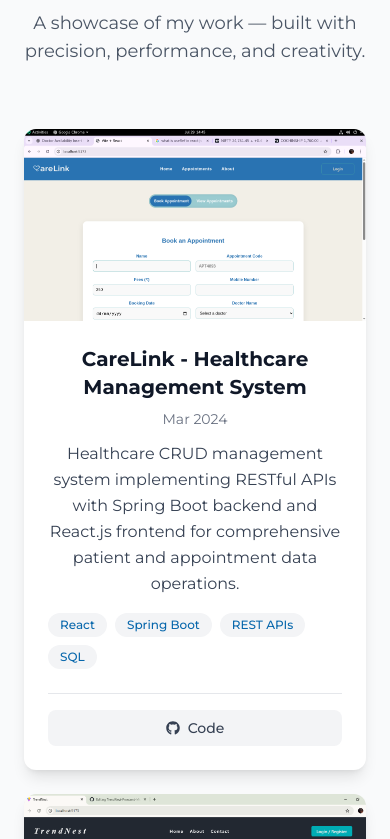
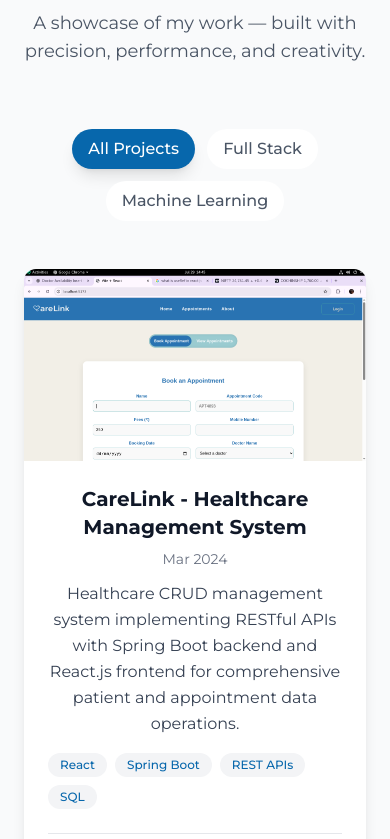
Before and after one commit to Alan-P-J/React_Tailwind_Portfolio_Demo, a React (Vite) app: page / in a window 390 px wide. Shown: the part 3985-4824 px from the top of the page. Built offline with nearby package versions, Linux system fonts and the light colour scheme; a web font is replaced by a local one.

Commit message:
Footer added

```diff
--- a/src/App.jsx
+++ b/src/App.jsx
@@ -7,9 +7,9 @@ import Header from './components/Header'
 import About from './components/About';
 import ToTop from './components/ToTop';
 import Skills from './components/Skills';
-import HeroSection from './components/herodemo';
 import Projects from './components/Projects';
 import Contact from './components/Contact';
+import Footer from './components/footer';
 
 function App() {
 const [activeSection, setActiveSection] = useState('home');
@@ -55,7 +55,6 @@ useEffect(() => {
       });
     },
     {
-
       threshold: 0.3,
       rootMargin: '0px 0px -15% 0px',
     }
@@ -84,6 +83,7 @@ useEffect(() => {
       <Skills ref={sectionRefs.skills}></Skills>
       <Projects ref={sectionRefs.project}></Projects>
       <Contact ref={sectionRefs.contact}></Contact>
+      <Footer></Footer>
       {isVisible&&
       <ToTop onTop={onTop} ></ToTop>}
        <ToastContainer
--- a/src/components/Projects.jsx
+++ b/src/components/Projects.jsx
@@ -1,10 +1,15 @@
-import React, { forwardRef } from 'react';
-import { FaExternalLinkAlt, FaGithub, FaInfoCircle } from 'react-icons/fa';
-import { SiReact, SiSpringboot, SiMongodb, SiTailwindcss, SiDocker } from 'react-icons/si';
+import React, { forwardRef, useState } from 'react';
+import {FaGithub} from 'react-icons/fa';
+
 import ecommerceImg from "../assets/Home.png";
 import weatherImg from "../assets/Screenshot from 2025-07-29 14-45-41.png";
 import carelinkImg from "../assets/Screenshot from 2025-10-29 14-47-50.png";
+import TodoList from "../assets/Screenshot from 2025-10-29 09-52-54.png";
+
+
 const Projects = forwardRef((props, ref) => {
+  const [activeCategory, setActiveCategory] = useState('all');
+
   const projects = [
     {
       id: 1,
@@ -12,13 +17,13 @@ const Projects = forwardRef((props, ref) => {
       date: "Mar 2024",
       description: "Healthcare CRUD management system implementing RESTful APIs with Spring Boot backend and React.js frontend for comprehensive patient and appointment data operations.",
       image: weatherImg,
+      category: "fullstack",
       features: [
 
       ],
       techStack: {
-        frontend: [{ icon: SiReact, name: "React" }, { icon: SiSpringboot, name: "Spring Boot" },{ icon: SiSpringboot, name: "REST APIs" },{ icon: SiSpringboot, name: "SQL" }],
+        frontend: [{ name: "React" }, { name: "Spring Boot" },{ name: "REST APIs" },{ name: "SQL" }],
       },
-      liveDemo: "https://weather.alanj.dev",
       sourceCode: "https://github.com/Alan-P-J/CareLink-using-Spring-boot",
 
     },
@@ -28,14 +33,14 @@ const Projects = forwardRef((props, ref) => {
       date: "Nov 2024",
       description: "A complete full-stack e-commerce platform featuring a Vue.js frontend for seamless user experience and a Spring Boot backend for robust API services, delivering a modern shopping solution.",
       image: ecommerceImg,
+      category: "fullstack",
       features: [
 
       ],
       techStack: {
-        frontend: [{ icon: SiReact, name: "Vue" }, { icon: SiTailwindcss, name: "Tailwind CSS" }],
-        backend: [{ icon: SiSpringboot, name: "Spring Boot" }, { icon: SiMongodb, name: "MYSQL" }],
+        frontend: [{ name: "Vue" }, { name: "Tailwind CSS" }],
+        backend: [{ name: "Spring Boot" }, { name: "MYSQL" }],
       },
-      liveDemo: "https://ecommerce-demo.alanj.dev",
       sourceCode: "https://github.com/Alan-P-J/TrendNest-full-code",
 
     },
@@ -45,24 +50,56 @@ const Projects = forwardRef((props, ref) => {
       date: "Jan 2024",
       description: "A blockchain-based property ownership platform featuring smart contracts for secure transactions, KYC verification, price prediction using machine learning, and decentralized document storage via IPFS.",
       image: carelinkImg,
+      category: [ "fullstack", "machinelearning" ],
       features: [
 
       ],
       techStack: {
-        frontend: [{ icon: SiReact, name: "Jquery" }, { icon: SiTailwindcss, name: "Tailwind CSS" }],
-        backend: [{ icon: SiSpringboot, name: "Python Flask" },{ icon: SiSpringboot, name: "Solidity" },{ icon: SiSpringboot, name: "MYSSQL" } ],
+        frontend: [{ name: "Jquery" }, { name: "Tailwind CSS" }],
+        backend: [{ name: "Python Flask" },{ name: "Solidity" },{ name: "MYSQL" } ],
       },
-      liveDemo: "https://taskmanager.alanj.dev",
       sourceCode: "https://github.com/Alan-P-J/Blockeste",
 
     },
 
+{
+  id: 5,
+  title: "To-Do List with Admin Module",
+  date: "Aug 2024",
+  description: "A comprehensive task management system with integrated Admin Module that streamlines task assignment, tracking, and management within teams. Enhances productivity, accountability, and timely project delivery through efficient task delegation and monitoring.",
+  image: TodoList,
+  category: "fullstack",
+  features: [
+
+  ],
+  techStack: {
+    frontend: [{ name: "JQuery" }, { name: "CSS" }],
+    backend: [{ name: "JavaScript" }, ],
+  },
+  sourceCode: "https://github.com/Alan-P-J/To-Do-List",
+
+},
   ];
+
+  const categories = [
+  { id: 'all', name: 'All Projects' },
+  { id: 'fullstack', name: 'Full Stack' },
+  { id: 'machinelearning', name: 'Machine Learning' }
+];
+
+const filteredProjects = activeCategory === 'all'
+  ? projects
+  : projects.filter(project =>
+      Array.isArray(project.category)
+        ? project.category.includes(activeCategory)
+        : project.category === activeCategory
+    );
+  const displayProjects = activeCategory === 'all' ? projects.slice(0, 3) : filteredProjects;
 
   return (
     <section ref={ref} id="project" className="min-h-screen py-20 scroll-mt-24 md:pt-33 bg-gray-50 dark:bg-gray-900">
       <div className="container px-6 mx-auto">
-        {/* Section Header */}
+
         <div className="mb-16 text-center">
           <h2 className="mb-3 text-4xl font-bold text-gray-900 dark:text-white">
             Featured Projects
@@ -72,14 +109,29 @@ const Projects = forwardRef((props, ref) => {
           </p>
         </div>
 
-        {/* Project Grid */}
-     <div className="grid grid-cols-1 gap-6 sm:gap-8 md:grid-cols-2 lg:grid-cols-3">
-  {projects.map((project) => (
-    <div
-      key={project.id}
-      className="flex flex-col overflow-hidden transition-all duration-300 bg-white rounded-xl shadow-lg hover:shadow-xl dark:bg-gray-800 hover:scale-[1.02]"
-    >
-              {/* Project Image */}
+        <div className="flex flex-wrap justify-center gap-3 mb-12">
+          {categories.map(category => (
+            <button
+              key={category.id}
+              onClick={() => setActiveCategory(category.id)}
+              className={`px-4 py-2 rounded-full font-medium transition-all duration-300 ${
+                activeCategory === category.id
+                  ? 'bg-[#0767ac] text-white shadow-lg'
+                  : 'bg-white dark:bg-gray-800 text-gray-600 dark:text-gray-400 hover:bg-blue-50 dark:hover:bg-blue-900/20'
+              }`}
+            >
+              {category.name}
+            </button>
+          ))}
+        </div>
+
+        <div className="grid grid-cols-1 gap-6 sm:gap-8 md:grid-cols-2 lg:grid-cols-3">
+          {displayProjects.map((project) => (
+            <div
+              key={project.id}
+              className="flex flex-col overflow-hidden transition-all duration-300 bg-white rounded-xl shadow-lg hover:shadow-xl dark:bg-gray-800 hover:scale-[1.02]"
+            >
+
               <div className="relative overflow-hidden aspect-video group">
                 <img
                   src={project.image}
@@ -88,24 +140,16 @@ const Projects = forwardRef((props, ref) => {
                 />
                 <div className="absolute inset-0 transition-opacity duration-300 opacity-0 bg-gradient-to-t from-black/20 to-transparent group-hover:opacity-100" />
 
-                {/* Status Badge
-                <div className="absolute top-3 left-3">
-                  <span className="px-2 py-1 text-xs font-semibold text-white bg-green-600 rounded-full">
-                    {project.status}
-                  </span>
-                </div> */}
+
               </div>
 
-              {/* Project Content */}
               <div className="flex flex-col flex-1 p-6">
                 <div className="flex-1">
                   <h3 className="mb-2 text-xl font-bold text-gray-900 dark:text-white">{project.title}</h3>
                   <p className="mb-3 text-sm text-gray-500 dark:text-gray-400">{project.date}</p>
                   <p className="mb-4 leading-relaxed text-gray-700 dark:text-gray-300">{project.description}</p>
 
-                  {/* Features */}
                   <div className="mb-4">
-                    {/* <h4 className="mb-2 text-sm font-semibold text-gray-900 dark:text-white">Key Features:</h4> */}
                     <ul className="space-y-1 text-sm text-gray-600 dark:text-gray-400">
                       {project.features.map((feature, i) => (
                         <li key={i} className="flex items-start">
@@ -116,9 +160,8 @@ const Projects = forwardRef((props, ref) => {
                     </ul>
                   </div>
 
-                  {/* Tech Stack */}
                   <div className="mb-6">
-                    {/* <h4 className="mb-2 text-sm font-semibold text-gray-900 dark:text-white">Tech Stack:</h4> */}
+
                     <div className="flex flex-wrap gap-2">
                       {Object.entries(project.techStack).flatMap(([category, techs]) =>
                         techs.map((tech, i) => (
@@ -126,7 +169,6 @@ const Projects = forwardRef((props, ref) => {
                             key={`${category}-${i}`}
                             className="text-[#0767ac] inline-flex items-center gap-1 px-3 py-1 text-xs font-medium  bg-gray-100 rounded-full dark:bg-gray-700 dark:text-gray-200"
                           >
-                            {/* <tech.icon size={12} /> */}
                             {tech.name}
                           </span>
                         ))
@@ -135,19 +177,7 @@ const Projects = forwardRef((props, ref) => {
                   </div>
                 </div>
 
-                {/* Action Buttons */}
                 <div className="flex gap-3 pt-4 border-t border-gray-200 dark:border-gray-700">
-                  {/* {project.liveDemo && (
-                    <a
-                      href={project.liveDemo}
-                      target="_blank"
-                      rel="noopener noreferrer"
-                      className="flex items-center justify-center flex-1 gap-2 px-4 py-2 text-sm font-semibold text-white transition-colors bg-blue-600 rounded-lg hover:bg-blue-700"
-                    >
-                      <FaExternalLinkAlt size={12} />
-                      Live Demo
-                    </a>
-                  )} */}
                   <a
                     href={project.sourceCode}
                     target="_blank"
--- /dev/null
+++ b/src/components/footer.jsx
@@ -0,0 +1,17 @@
+import React from 'react';
+
+const Footer = () => {
+  const currentYear = new Date().getFullYear();
+
+  return (
+    <footer className="py-6 text-white bg-gray-900">
+      <div className="container px-6 mx-auto">
+        <div className="text-sm text-center text-gray-400">
+          © {currentYear} Alan P J. All rights reserved.
+        </div>
+      </div>
+    </footer>
+  );
+};
+
+export default Footer;
```
